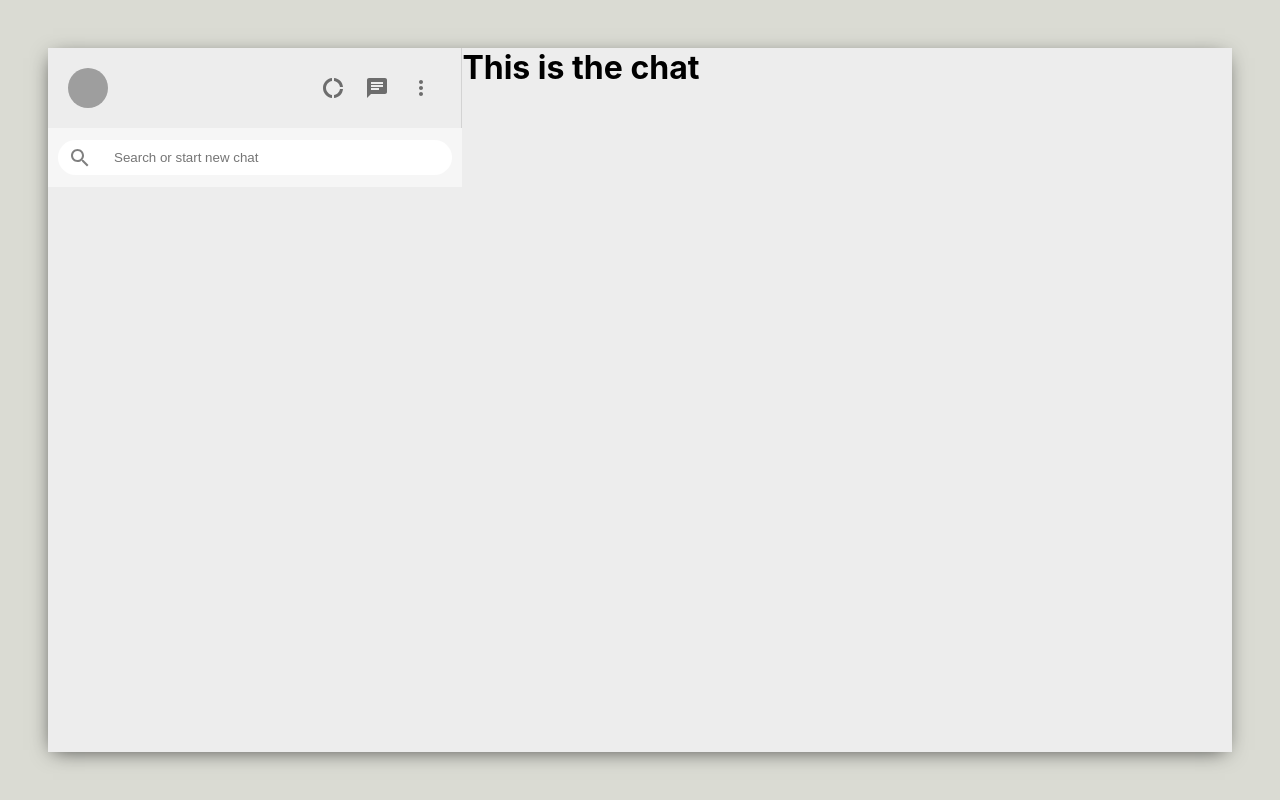
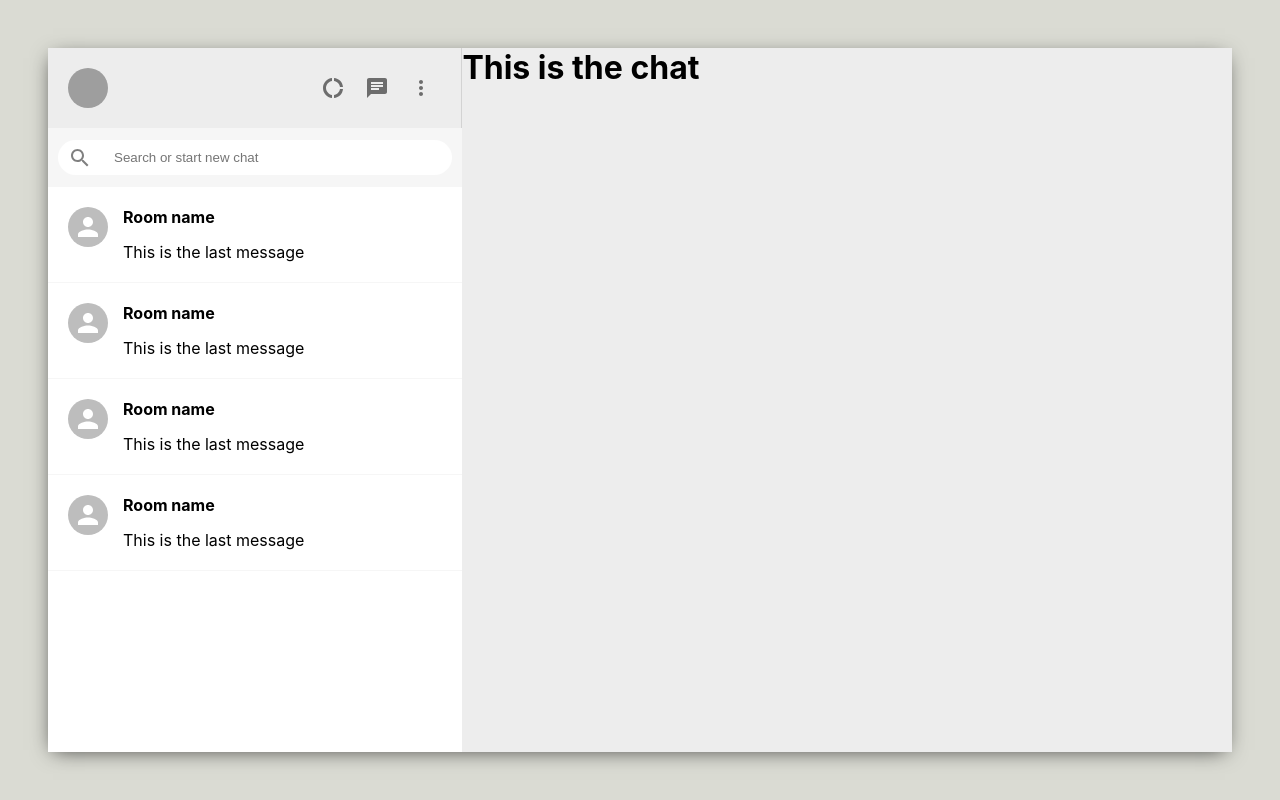
Before and after one commit to halannhile/whatsapp-clone, a React (Create React App) app: page / in a window 1280 px wide. Built offline with nearby package versions, Linux system fonts and the light colour scheme; grey boxes are pictures that could not be loaded.

Commit message:
finished adding sidebar chats and their styling

```diff
--- a/src/Sidebar.css
+++ b/src/Sidebar.css
@@ -54,3 +54,10 @@
     outline-width: 0;
     margin-left: 10px;
 }
+
+.sidebar__chats {
+    /* meaning of flex 1: https://stackoverflow.com/questions/37386244/what-does-flex-1-mean */
+    flex: 1;
+    background: white;
+    overflow: scroll;
+}
--- a/src/Sidebar.js
+++ b/src/Sidebar.js
@@ -5,11 +5,13 @@
 import MoreVertIcon from '@mui/icons-material/MoreVert';
 import { Avatar, IconButton } from '@mui/material';
 import { SearchOutlined } from '@mui/icons-material';
+import SidebarChat from './SidebarChat';
 // import myImage from './assets/my-image.png';
 
 function Sidebar() {
   return (
     <div className="sidebar">
+
         <div className="sidebar__header">
           <Avatar src="./assets/my-image.png"/>
 
@@ -36,6 +38,15 @@
             <input placeholder="Search or start new chat" type="text"/>
           </div>
         </div>
+
+        <div className="sidebar__chats">
+          <SidebarChat/>
+          <SidebarChat/>
+          <SidebarChat/>
+          <SidebarChat/>
+        </div>
+
+
     </div>
   )
 }
--- /dev/null
+++ b/src/SidebarChat.css
@@ -0,0 +1,23 @@
+.sidebarChat {
+    display: flex;
+    padding: 20px;
+    /* create a cursor when hovering over component */
+    cursor: pointer;
+    border-bottom: 1px solid #f6f6f6;
+}
+
+/* making the component darker when hovering over */
+.sidebarChat:hover{
+    background-color: #ebebeb;
+}
+
+/* targetting room name:  */
+.sidebarChat__info > h2 {
+    font-size: 16px;
+    margin-bottom: 15px;
+}
+
+/* targetting last message:  */
+.sidebarChat__info {
+    margin-left: 15px;
+}
--- /dev/null
+++ b/src/SidebarChat.js
@@ -0,0 +1,19 @@
+import { Avatar } from '@mui/material';
+import React from 'react';
+import "./SidebarChat.css";
+
+function SidebarChat() {
+  return (
+    <div className="sidebarChat">
+
+        <Avatar/>
+        <div className="sidebarChat__info">
+            <h2>Room name</h2>
+            <p>This is the last message</p>
+        </div>
+
+    </div>
+  )
+}
+
+export default SidebarChat
```
